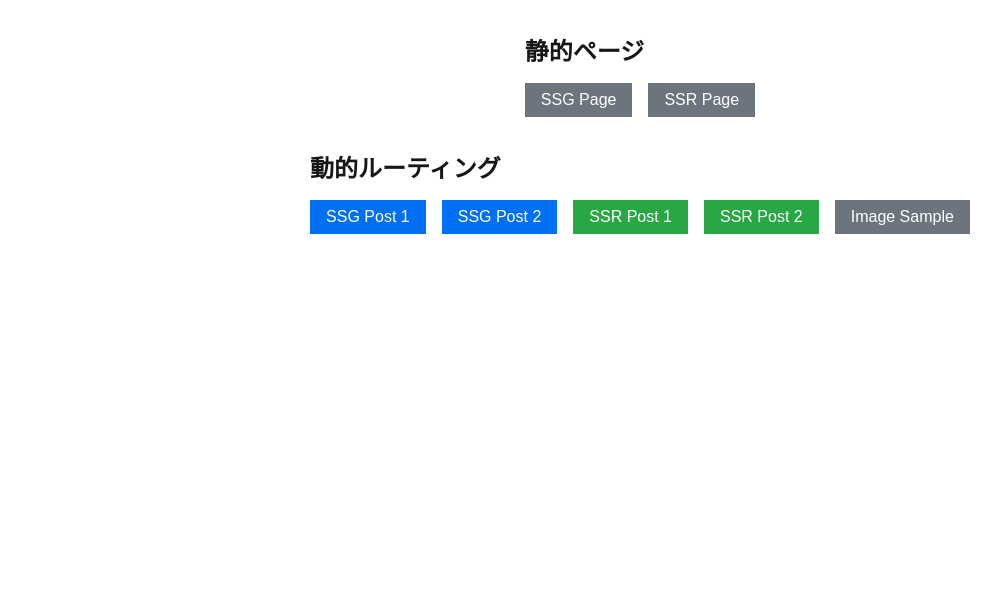
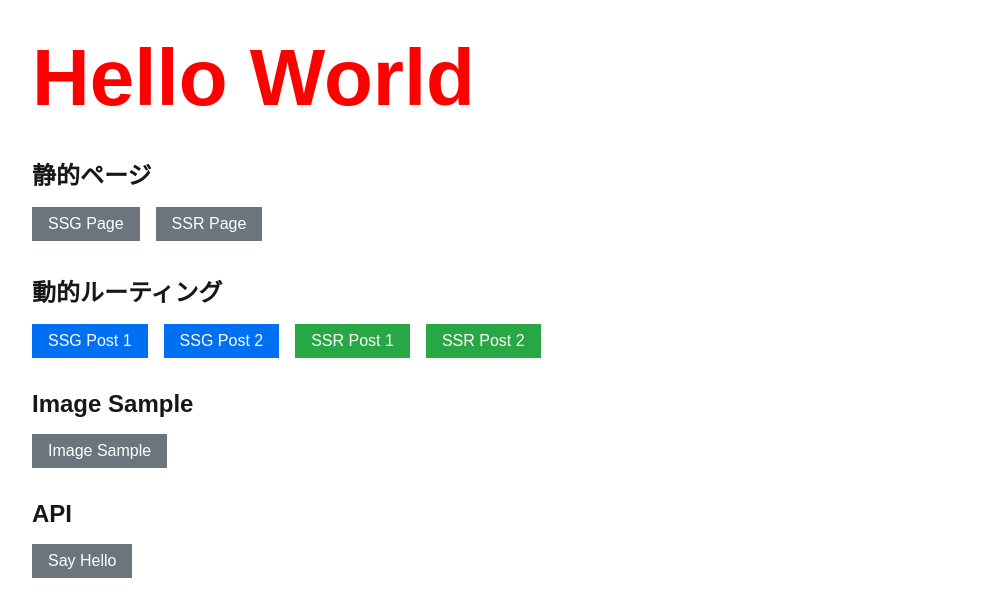
Before and after one commit to Kyoya67/Typescript-React-NextJS-Web, a Next.js app: page / in a window 1280 px wide. Shown: the top 616 px of the page, without its empty margins (0-1001 px from the left). Built offline with nearby package versions, Linux system fonts and the light colour scheme.

Commit message:
config styled-components

```diff
--- a/next.config.ts
+++ b/next.config.ts
@@ -3,6 +3,9 @@ import type { NextConfig } from "next";
 const nextConfig: NextConfig = {
   /* config options here */
   reactStrictMode: true,
+  compiler: {
+    styledComponents: true,
+  },
 };
 
 export default nextConfig;
--- a/pages/_document.tsx
+++ b/pages/_document.tsx
@@ -1,13 +1,30 @@
-import { Html, Head, Main, NextScript } from "next/document";
+import Document, { DocumentContext } from 'next/document'
+import { ServerStyleSheet } from 'styled-components'
 
-export default function Document() {
-  return (
-    <Html lang="en">
-      <Head />
-      <body>
-        <Main />
-        <NextScript />
-      </body>
-    </Html>
-  );
+export default class MyDocument extends Document {
+  static async getInitialProps(ctx: DocumentContext) {
+    const sheet = new ServerStyleSheet()
+    const originalRenderPage = ctx.renderPage
+
+    try {
+      ctx.renderPage = () =>
+        originalRenderPage({
+          enhanceApp: (App) => (props) =>
+            sheet.collectStyles(<App {...props} />),
+        })
+
+      const initialProps = await Document.getInitialProps(ctx);
+      return {
+        ...initialProps,
+        styles: (
+          <>
+            {initialProps.styles}
+            {sheet.getStyleElement()}
+          </>
+        ),
+      }
+    } finally {
+      sheet.seal();
+    }
+  }
 }
--- a/pages/index.tsx
+++ b/pages/index.tsx
@@ -1,17 +1,24 @@
 import Link from "next/link";
+import type { NextPage } from "next";
+import styled from "styled-components";
 
-export default function Home() {
+const H1 = styled.h1`
+  color: red;
+  font-size: 5rem;
+`;
+
+const Home: NextPage = () => {
   return (
     <>
-      <div style={{ marginTop: "2rem", display: "flex", gap: "2rem", flexDirection: "column", alignItems: "center" }}>
-        <div>
+      <div style={{ margin: "2rem" }}>
+        <H1>Hello World</H1>
+        <div style={{ marginTop: "2rem" }}>
           <h2>静的ページ</h2>
           <div style={{ display: "flex", gap: "1rem", marginTop: "1rem" }}>
             <Link href="/ssg" style={{
               padding: "0.5rem 1rem",
               backgroundColor: "#6c757d",
               color: "white",
-
               textDecoration: "none"
             }}>
               SSG Page
@@ -20,7 +27,6 @@ export default function Home() {
               padding: "0.5rem 1rem",
               backgroundColor: "#6c757d",
               color: "white",
-
               textDecoration: "none"
             }}>
               SSR Page
@@ -28,7 +34,7 @@ export default function Home() {
           </div>
         </div>
 
-        <div>
+        <div style={{ marginTop: "2rem" }}>
           <h2>動的ルーティング</h2>
           <div style={{ display: "flex", gap: "1rem", marginTop: "1rem" }}>
             <div style={{ display: "flex", gap: "1rem" }}>
@@ -36,7 +42,6 @@ export default function Home() {
                 padding: "0.5rem 1rem",
                 backgroundColor: "#0070f3",
                 color: "white",
-
                 textDecoration: "none"
               }}>
                 SSG Post 1
@@ -45,7 +50,6 @@ export default function Home() {
                 padding: "0.5rem 1rem",
                 backgroundColor: "#0070f3",
                 color: "white",
-
                 textDecoration: "none"
               }}>
                 SSG Post 2
@@ -56,7 +60,6 @@ export default function Home() {
                 padding: "0.5rem 1rem",
                 backgroundColor: "#28a745",
                 color: "white",
-
                 textDecoration: "none"
               }}>
                 SSR Post 1
@@ -65,19 +68,37 @@ export default function Home() {
                 padding: "0.5rem 1rem",
                 backgroundColor: "#28a745",
                 color: "white",
-
                 textDecoration: "none"
               }}>
                 SSR Post 2
               </Link>
-              <Link href="/image-sample" style={{
+            </div>
+          </div>
+        </div>
+
+        <div style={{ marginTop: "2rem" }}>
+          <h2>Image Sample</h2>
+          <div style={{ display: "flex", gap: "1rem", marginTop: "1rem" }}>
+            <Link href="/image-sample" style={{
+              padding: "0.5rem 1rem",
+              backgroundColor: "#6c757d",
+              color: "white",
+              textDecoration: "none"
+            }}>
+              Image Sample
+            </Link>
+          </div>
+
+          <div style={{ marginTop: "2rem" }}>
+            <h2>API</h2>
+            <div style={{ display: "flex", gap: "1rem", marginTop: "1rem" }}>
+              <Link href="/sayHello" style={{
                 padding: "0.5rem 1rem",
                 backgroundColor: "#6c757d",
                 color: "white",
-
                 textDecoration: "none"
               }}>
-                Image Sample
+                Say Hello
               </Link>
             </div>
           </div>
@@ -86,3 +107,5 @@ export default function Home() {
     </>
   )
 }
+
+export default Home;
--- a/pages/ssr_posts/[id].tsx
+++ b/pages/ssr_posts/[id].tsx
@@ -36,7 +36,6 @@ const Post: NextPage<PostProps> = (props) => {
                         padding: "0.5rem 1rem",
                         backgroundColor: "#6c757d",
                         color: "white",
-
                         textDecoration: "none"
                     }}>
                         ホームに戻る
```
Also changed, not shown: package.json (+5 -3 lines), pages/api/hello.ts (+3 -7 lines), pages/sayHello.tsx (added, +19 -0 lines), 1 other file (tests, documents, lock files or other folders).
